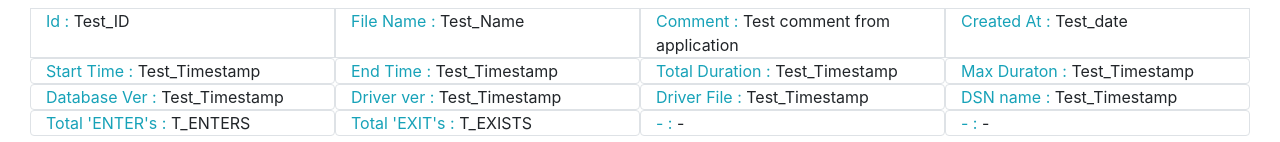
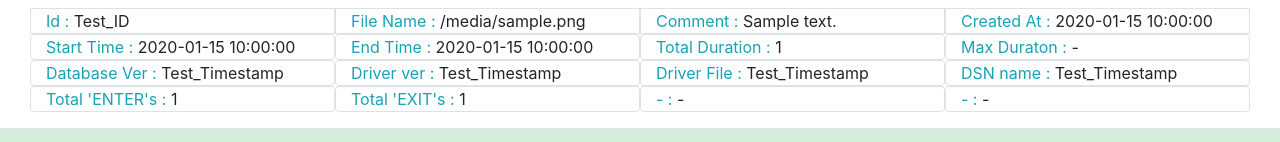
Before and after one commit to azzy5/Trace_Parse, a Flask app: template templates/traceview.html in a window 1280 px wide. Shown: the part 137-279 px from the top of the page. Run offline with Flask 2, Linux system fonts and the light colour scheme; the template is opened without the code that fills it: most values are stand-ins (such as "Sample title", 1, 10 or a date in 2020); some libraries are stand-ins or nearby versions.

Commit message:
Stats on UI

```diff
--- a/app.py
+++ b/app.py
@@ -155,13 +155,14 @@ def trace_only():
             except expression:
                 flash("Something went wrong", error_class)
                 return render_template("index.html")
-            [result, stats] = execute(fname, trace_option)
+            [result, meta["stats"]] = execute(fname, trace_option)
+            print(meta)
             if  result:
                 try:
                     file = open('./helpers/temp.json', 'r')
                     data = json.load(file)
                     file.close()
-                    return render_template('traceview.html', data=data, stats=stats)
+                    return render_template('traceview.html', data=data, meta=meta)
                 except FileNotFoundError:
                     print("the file not found, exiting...")
                     data = []
--- a/helpers/Trace_Parser_OP1.py
+++ b/helpers/Trace_Parser_OP1.py
@@ -65,6 +65,7 @@ def print_statistics(lines):
     #print ("Total number of ENTER:" +str(return_json["enter_count"]))
     return_json["exit_count"] = Exit_count
     #print ("Total number of EXIT:" +str(return_json["exit_count"]))
+    return_json["uploaded_at"] = datetime.datetime.now()
     return return_json
 
 
--- a/helpers/Trace_Parser_OP3.py
+++ b/helpers/Trace_Parser_OP3.py
@@ -62,6 +62,7 @@ def print_statistics(lines):
     #print ("Total number of ENTER:" +str(return_json["enter_count"]))
     return_json["exit_count"] = Exit_count
     #print ("Total number of EXIT:" +str(return_json["exit_count"]))
+    return_json["uploaded_at"] = datetime.datetime.now()
     return return_json
 
 def process_line(line):
--- a/templates/traceview.html
+++ b/templates/traceview.html
@@ -9,15 +9,15 @@
             </div>
             <div class="col-sm-3 border ">
                 <p class="d-inline strong text-info ">File Name :</p>
-                <p class="d-inline"> Test_Name</p>
+                <p class="d-inline">{{ meta["file_name"] }}</p>
             </div>
             <div class="col-sm-3 border ">
                 <p class="d-inline strong text-info ">Comment :</p>
-                <p class="d-inline"> Test comment from application</p>
+                <p class="d-inline">{{ meta["comment"] }}</p>
             </div>
             <div class="col-sm-3 border  ">
                 <p class="d-inline strong text-info ">Created At :</p>
-                <p class="d-inline"> Test_date</p>
+                <p class="d-inline">{{ meta["stats"]["uploaded_at"] }}</p>
             </div>
         </div>
     </div>
@@ -26,19 +26,19 @@
         <div class="row" style="width: 100%;">
             <div class="col-sm-3 border rounded">
                 <p class="d-inline strong text-info ">Start Time : </p>
-                <p class="d-inline"> Test_Timestamp</p>
+                <p class="d-inline">{{ meta["stats"]["start_time"] }}</p>
             </div>
             <div class="col-sm-3 border rounded ">
                 <p class="d-inline strong text-info ">End Time : </p>
-                <p class="d-inline"> Test_Timestamp</p>
+                <p class="d-inline">{{ meta["stats"]["end_time"] }}</p>
             </div>
             <div class="col-sm-3 border rounded">
                 <p class="d-inline strong text-info ">Total Duration : </p>
-                <p class="d-inline"> Test_Timestamp</p>
+                <p class="d-inline">{{ meta["stats"]["total_duration"] }}</p>
             </div>
             <div class="col-sm-3 border rounded">
                 <p class="d-inline strong text-info ">Max Duraton :</p>
-                <p class="d-inline"> Test_Timestamp</p>
+                <p class="d-inline"> - </p>
             </div>
         </div>
     </div>
@@ -66,11 +66,11 @@
         <div class="row" style="width: 100%;">
             <div class="col-sm-3 border rounded">
                 <p class="d-inline strong text-info ">Total 'ENTER's : </p>
-                <p class="d-inline"> T_ENTERS</p>
+                <p class="d-inline">{{ meta["stats"]["enter_count"] }}</p>
             </div>
             <div class="col-sm-3 border rounded">
                 <p class="d-inline strong text-info ">Total 'EXIT's : </p>
-                <p class="d-inline"> T_EXISTS</p>
+                <p class="d-inline">{{ meta["stats"]["exit_count"] }}</p>
             </div>
             <div class="col-sm-3 border rounded">
                 <p class="d-inline strong text-info ">- :</p>
```
Also changed, not shown: 1 other file.
